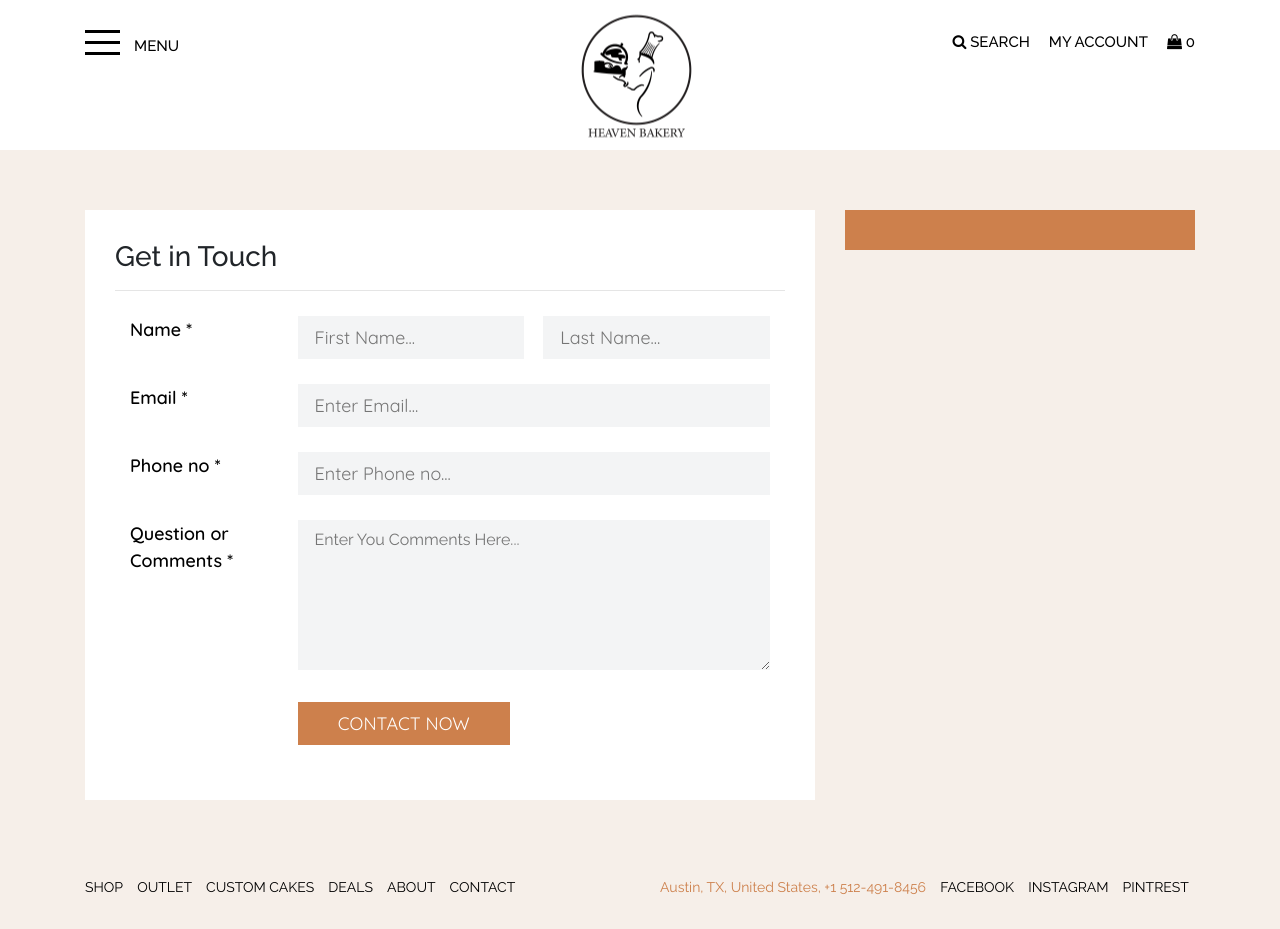
After one commit to furqanzamir/heavenbakery, a PHP site: page /contactus.php in a window 1280 px wide. The commit adds this page. Run offline with PHP 8.4, Linux system fonts and the light colour scheme.

Commit message:
About us or contact us page add

```diff
--- /dev/null
+++ b/contactus.php
@@ -0,0 +1,66 @@
+<?php include('header.php'); ?>
+<div class="contactus">
+  <div class="container">
+    <div class="row">
+      <div class="col-lg-8 col-sm-8">
+        <div class="contact-form">
+          <h3>Get in Touch</h3>
+          <hr/>
+          <div class="row">
+            <div class="col-lg-3 col-sm-3">
+              <label>Name *</label>
+            </div>
+            <div class="col-lg-9 col-sm-9">
+              <div class="flname">
+              <input type="text" name="fname" placeholder="First Name...">
+              <input type="text" name="lname" placeholder="Last Name...">
+              </div>
+            </div>
+          </div>
+          <div class="row">
+            <div class="col-lg-3 col-sm-3">
+              <label>Email *</label>
+            </div>
+            <div class="col-lg-9 col-sm-9">
+              <input type="email" name="lname" placeholder="Enter Email...">
+            </div>
+          </div>
+          <div class="row">
+            <div class="col-lg-3 col-sm-3">
+              <label>Phone no *</label>
+            </div>
+            <div class="col-lg-9 col-sm-9">
+              <input type="tel" name="lname" placeholder="Enter Phone no...">
+            </div>
+          </div>
+          <div class="row">
+            <div class="col-lg-3 col-sm-3">
+              <label>Question or Comments *</label>
+            </div>
+            <div class="col-lg-9 col-sm-9">
+              <textarea placeholder="Enter You Comments Here..."></textarea>
+            </div>
+          </div>
+          <div class="row">
+            <div class="col-lg-3 col-sm-3">
+              <label></label>
+            </div>
+            <div class="col-lg-9 col-sm-9">
+              <input type="submit" value="CONTACT NOW" name="" class="btnsubmit">
+            </div>
+          </div>
+
+
+        </div>
+      </div>
+      <div class="col-lg-4 col-sm-4">
+        <div class="out-details">
+
+        </div>
+      </div>
+    </div>
+  </div>
+</div>
+
+
+<?php include('footer.php'); ?>
--- a/css/style.css
+++ b/css/style.css
@@ -51,7 +51,7 @@ header {
   header .menutxt {
     display: inline-block;
     vertical-align: super;
-    font-size: 16px;
+    font-size: 15px;
     text-transform: uppercase;
     margin-left: 10px;
     font-weight: 500; }
@@ -71,7 +71,7 @@ header {
       margin-left: 15px; }
       header .heaven-menu ul li a {
         color: #000;
-        font-size: 16px;
+        font-size: 15px;
         font-weight: 500; }
 
 .button_container {
@@ -96,7 +96,7 @@ header {
   .button_container span {
     background: #000000;
     border: none;
-    height: 5px;
+    height: 3px;
     width: 100%;
     position: absolute;
     top: 0;
@@ -122,11 +122,11 @@ header {
   overflow: hidden; }
   .overlay .prim-head {
     color: #cd804c;
-    font-size: 18px;
+    font-size: 16px;
     font-family: 'keep_calm_medregular'; }
   .overlay .prim-subhead {
     color: #000;
-    font-size: 18px;
+    font-size: 16px;
     font-family: 'quicksand_mediumregular';
     margin-bottom: 20px; }
   .overlay .heaven-sociallink ul {
@@ -139,12 +139,12 @@ header {
       height: 0px; }
       .overlay .heaven-sociallink ul li a {
         text-align: center;
-        font-size: 16px;
+        font-size: 15px;
         font-family: 'quicksandbold'; }
   .overlay .heaven-sociallink p {
     text-align: center;
     font-family: 'quicksand_mediumregular';
-    font-size: 16px; }
+    font-size: 15px; }
   .overlay.open {
     opacity: .9;
     visibility: visible;
@@ -163,7 +163,7 @@ header {
     height: 70%;
     top: 38%;
     transform: translateY(-50%);
-    font-size: 50px;
+    font-size: 45px;
     font-weight: 400;
     text-align: center; }
   .overlay ul {
@@ -238,10 +238,10 @@ header {
   padding-top: 60px; }
   .heaven-bakery-section h3 {
     color: #cd804c;
-    font-size: 18px;
+    font-size: 16px;
     font-family: 'quicksand_mediumregular'; }
   .heaven-bakery-section h2 {
-    font-size: 40px;
+    font-size: 36px;
     color: #000;
     font-family: 'delius_swash_capsregular'; }
   .heaven-bakery-section .btnprim {
@@ -250,7 +250,7 @@ header {
     font-family: 'keep_calm_medregular';
     margin: 10px 0px;
     padding: .575rem 1rem;
-    font-size: 18px; }
+    font-size: 16px; }
   .heaven-bakery-section .imgtb50 {
     margin: 25px auto; }
   .heaven-bakery-section .american-biscotta {
@@ -258,22 +258,94 @@ header {
     .heaven-bakery-section .american-biscotta h4 {
       color: #385f2d;
       letter-spacing: 5px;
-      font-size: 18px; }
+      font-size: 16px; }
     .heaven-bakery-section .american-biscotta h1 {
       color: #000;
       font-family: 'hamillton_demoregular';
-      font-size: 70px;
+      font-size: 64px;
       margin: 20px 0px; }
     .heaven-bakery-section .american-biscotta h5 {
-      font-size: 16px;
+      font-size: 15px;
+      font-family: 'keep_calm_medregular';
+      color: #385f2d; }
+    .heaven-bakery-section .american-biscotta h3 {
+      font-size: 15px;
       font-family: 'keep_calm_medregular';
       color: #385f2d; }
     .heaven-bakery-section .american-biscotta p {
-      font-size: 20px; }
+      font-size: 18px; }
 
 .getintouch {
   background-color: #f2d9c9;
   padding: 80px 0px; }
+
+.aboutus {
+  padding: 30px 0px; }
+  .aboutus img {
+    margin-bottom: 30px; }
+  .aboutus h4, .aboutus p {
+    text-align: left; }
+  .aboutus .aboutinner-content p {
+    margin-bottom: 40px;
+    line-height: 38px; }
+  .aboutus .bottom-align {
+    position: absolute;
+    bottom: 0px;
+    width: 100%;
+    left: 0;
+    padding: 15px 15px 0px 15px; }
+
+.heaven-philosophy p {
+  margin: 25px 0px;
+  line-height: 30px; }
+
+.contactus {
+  padding: 60px 0px; }
+  .contactus .contact-form {
+    background-color: #fff;
+    padding: 30px; }
+    .contactus .contact-form .row {
+      margin: 25px 0px; }
+    .contactus .contact-form input {
+      background-color: #f3f4f5;
+      border: 0px;
+      padding: 8px 2px;
+      width: 100%;
+      text-indent: 15px;
+      font-size: 18px;
+      font-family: 'quicksandregular'; }
+    .contactus .contact-form label {
+      font-size: 18px;
+      font-family: 'quicksand_mediumregular';
+      color: #000; }
+    .contactus .contact-form textarea {
+      min-height: 150px;
+      background-color: #f3f4f5;
+      border: 0px;
+      text-indent: 15px;
+      padding: 8px 2px;
+      width: 100%; }
+    .contactus .contact-form .btnsubmit {
+      padding: 8px 2px;
+      border: 0px;
+      text-align: center;
+      display: inline-block;
+      background-color: #cd804c;
+      color: #fff;
+      width: 45%;
+      text-indent: 0px; }
+    .contactus .contact-form .flname input {
+      display: inline-block;
+      width: 48%; }
+      .contactus .contact-form .flname input:last-child {
+        float: right; }
+  .contactus .out-details {
+    background-color: #cd804c;
+    padding: 20px; }
+
+/*========== Standard Classes ===========*/
+.padtb30 {
+  padding: 30px 0px; }
 
 footer {
   padding: 15px 0px; }
--- a/css/style.scss
+++ b/css/style.scss
@@ -82,7 +82,7 @@ header{
     .menutxt {
             display: inline-block;
             vertical-align: super;
-            font-size: 16px;
+            font-size: $base-fontsize + 1px;
             text-transform: uppercase;
             margin-left: 10px;
             font-weight: $base-fontweght + 200;
@@ -106,7 +106,7 @@ header{
                 margin-left: 15px;
                 a{
                     color: #000;
-                    font-size: $base-fontsize + 2px;
+                    font-size: $base-fontsize + 1px;
                     font-weight: $base-fontweght + 200;
                 }
             }
@@ -147,7 +147,7 @@ header{
   span {
   background: $color-main;
   border: none;
-  height: 5px;
+  height: 3px;
   width: 100%;
   position: absolute;
   top: 0;
@@ -179,12 +179,12 @@ header{
   overflow: hidden;
   .prim-head{
         color: $prim-color;
-        font-size: $base-fontsize + 4px;
+        font-size: $base-fontsize + 2px;
         font-family: 'keep_calm_medregular';
     }
     .prim-subhead{
         color: #000;
-        font-size: $base-fontsize + 4px;
+        font-size: $base-fontsize + 2px;
         font-family: 'quicksand_mediumregular';
         margin-bottom: 20px;
     }
@@ -199,7 +199,7 @@ header{
             height: 0px;
             a{
                 text-align: center;
-                font-size: $base-fontsize + 2px;
+                font-size: $base-fontsize + 1px;
                 font-family: 'quicksandbold';
             }
         }
@@ -207,7 +207,7 @@ header{
     p{
         text-align: center;
          font-family: 'quicksand_mediumregular';
-        font-size: $base-fontsize + 2px;
+        font-size: $base-fontsize + 1px;
     }
   }
   &.open {
@@ -235,7 +235,7 @@ header{
     height: 70%;
     top: 38%;
     transform: translateY(-50%);
-    font-size: 50px;
+    font-size: 45px;
     font-weight: 400;
     text-align: center;
   }
@@ -342,11 +342,11 @@ header{
     padding-top: 60px;
     h3{
         color: $prim-color;
-        font-size: $base-fontsize + 4px;
+        font-size: $base-fontsize + 2px;
         font-family: 'quicksand_mediumregular';
     }
     h2{
-        font-size: $base-fontsize + 26px;
+        font-size: $base-fontsize + 22px;
         color: #000;
         font-family: 'delius_swash_capsregular';
     }
@@ -356,7 +356,7 @@ header{
         font-family: 'keep_calm_medregular';
         margin: 10px 0px;
         padding: .575rem 1rem;
-        font-size: $base-fontsize + 4px;
+        font-size: $base-fontsize + 2px;
     }
     .imgtb50{
         margin: 25px auto;
@@ -366,28 +366,121 @@ header{
         h4{
             color: #385f2d;
             letter-spacing: 5px;
-            font-size: $base-fontsize + 4px;
+            font-size: $base-fontsize + 2px;
 
         }
         h1{
             color: #000;
             font-family: 'hamillton_demoregular';
-            font-size: $base-fontsize + 56px;
+            font-size: $base-fontsize + 50px;
             margin: 20px 0px;
         }
         h5{
-            font-size: $base-fontsize + 2px;
+            font-size: $base-fontsize + 1px;
+            font-family: 'keep_calm_medregular';
+            color: #385f2d;
+        }
+        h3{
+            font-size: $base-fontsize + 1px;
             font-family: 'keep_calm_medregular';
             color: #385f2d;
         }
         p{
-            font-size: $base-fontsize + 6px;
+            font-size: $base-fontsize + 4px;
         }
     }
 }
 .getintouch{
     background-color: #f2d9c9;
     padding: 80px 0px;
+}
+.aboutus{
+  padding: 30px 0px;
+  img{
+    margin-bottom: 30px;
+  }
+  h4,p{
+    text-align: left;
+  }
+  .aboutinner-content{
+    p{
+      margin-bottom: 40px;
+      line-height: 38px;
+    }
+  }
+  .bottom-align{
+    position: absolute;
+    bottom: 0px;
+    width: 100%;
+    left: 0;
+    padding: 15px 15px 0px 15px;
+  }
+}
+.heaven-philosophy{
+  p{
+    margin: 25px 0px;
+    line-height: 30px;
+  }
+}
+.contactus{
+  padding: 60px 0px;
+  .contact-form{
+    .row{
+      margin: 25px 0px;
+    }
+    background-color: #fff;
+    padding: 30px;
+    input{
+      background-color: #f3f4f5;
+      border: 0px;
+      padding: 8px 2px;
+      width: 100%;
+      text-indent: 15px;
+      font-size: $base-fontsize + 4px;
+      font-family: 'quicksandregular';
+    }
+    label{
+      font-size: $base-fontsize + 4px;
+      font-family: 'quicksand_mediumregular';
+      color: #000;
+    }
+    textarea{
+      min-height: 150px;
+      background-color: #f3f4f5 ;
+      border: 0px;
+      text-indent: 15px;
+      padding: 8px 2px;
+      width: 100%;
+    }
+    .btnsubmit{
+      padding: 8px 2px;
+      border: 0px;
+      text-align: center;
+      display: inline-block;
+      background-color: #cd804c;
+      color: #fff;
+      width: 45%;
+      text-indent: 0px;
+    }
+    .flname{
+
+      input{
+        display: inline-block;
+        width: 48%;
+        &:last-child{
+          float: right;
+        };
+      }
+    }
+  }
+  .out-details{
+    background-color: #cd804c;
+    padding: 20px;
+  }
+}
+/*========== Standard Classes ===========*/
+.padtb30{
+  padding: 30px 0px;
 }
 footer{
     padding: 15px 0px;
--- a/footer.php
+++ b/footer.php
@@ -1,3 +1,4 @@
+
 <footer>
 	<div class="container">
 		<div class="row">
```
Also changed, not shown: aboutus.php (added, +57 -0 lines), getin-touch.php (added, +10 -0 lines), index.php (+1 -12 lines), images/heave-aboutus04.png (added), images/heaven-about02.png (added), images/heaven-about03.png (added), images/heaven-about05.png (added), images/heaven-aboutus01.png (added), images/heaven-philosophy.png (added), 1 other file.
